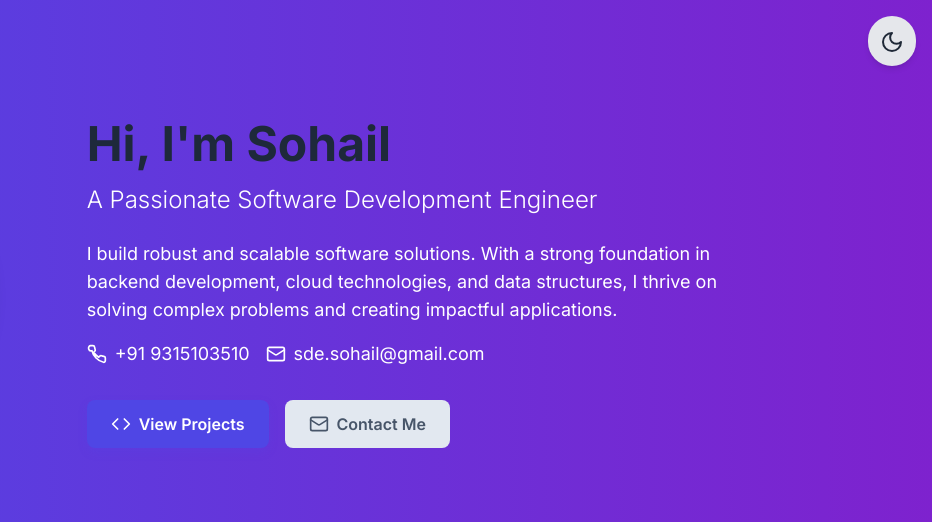
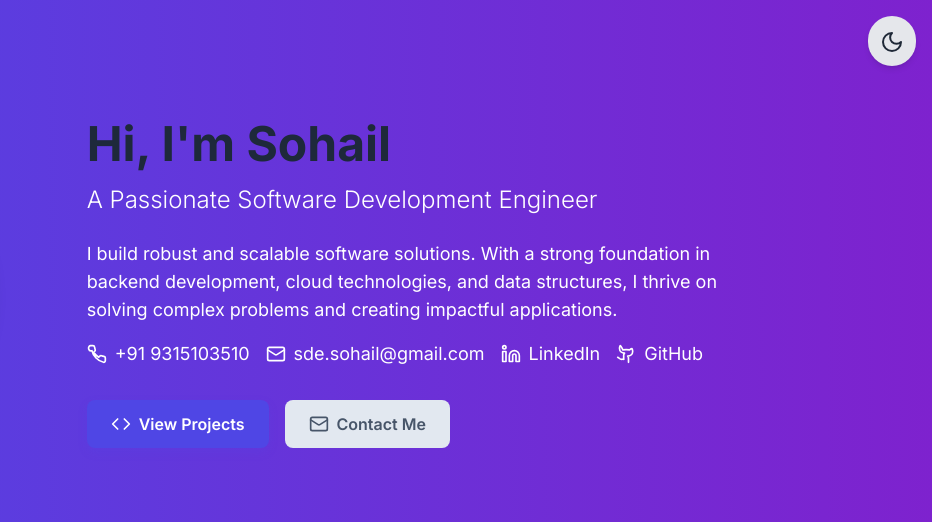
Before and after one commit to sohailali26/sohailali26.github.io, a plain HTML site: page index.html in a window 1280 px wide. Shown: the top 522 px of the page, 348-1280 px from the left. Drawn offline with nearby package versions, Linux system fonts and the light colour scheme.

Commit message:
Update index.html

```diff
--- a/index.html
+++ b/index.html
@@ -173,20 +173,20 @@
     <!-- Header/Hero Section -->
     <header class="bg-gradient-to-r from-indigo-600 to-purple-700 text-white py-16 md:py-24">
         <!-- Adjusted container for mobile layout control -->
-        <div class="container flex flex-col md:flex-row justify-between md:items-center">
+        <div class="container flex flex-col md:flex-row justify-between md:items-center text-left">
             <!-- Profile Photo (order-first on mobile, self-end for right alignment) -->
             <div class="w-64 h-64 md:w-80 md:h-80 flex-shrink-0 rounded-full overflow-hidden border-4 border-white shadow-lg mb-8 md:mb-0 order-first md:order-none self-end">
                 <img src="https://raw.githubusercontent.com/sohailali26/portfolio/main/profile.PNG" alt="Your Portrait" class="w-full h-full object-cover">
             </div>
             <!-- Text Content (order-last on mobile, text-left for alignment) -->
-            <div class="md:w-2/3 order-last md:order-none text-left">
+            <div class="md:w-2/3 order-last md:order-none">
                 <h1 class="text-4xl md:text-5xl font-extrabold mb-4 leading-tight animate-fade-in-up">Hi, I'm Sohail</h1>
                 <p class="text-xl md:text-2xl font-light mb-6">A Passionate Software Development Engineer</p>
                 <p class="text-lg mb-4 max-w-2xl mx-auto md:mx-0">
                     I build robust and scalable software solutions. With a strong foundation in backend development, cloud technologies, and data structures, I thrive on solving complex problems and
                     creating impactful applications.
                 </p>
-                <div class="flex flex-col sm:flex-row justify-start gap-4 mb-8">
+                <div class="flex flex-col sm:flex-row items-center sm:items-start justify-center md:justify-start gap-4 mb-8">
                     <p class="text-lg flex items-center">
                         <svg xmlns="http://www.w3.org/2000/svg" width="20" height="20" viewBox="0 0 24 24" fill="none" stroke="currentColor" stroke-width="2" stroke-linecap="round" stroke-linejoin="round" class="lucide lucide-phone icon"><path d="M22 16.92v3a2 2 0 0 1-2.18 2.02 15.97 15.97 0 0 1-8.83-5.07 15.97 15.97 0 0 1-5.07-8.83A2 2 0 0 1 4.11 2h3a2 2 0 0 1 2 1.72 12.84 12.84 0 0 0 .7 2.81 2 2 0 0 1-.45 2.11L8.09 9.91a16 16 0 0 0 6 6l1.27-1.27a2 2 0 0 1 2.11-.45 12.84 12.84 0 0 0 2.81.7A2 2 0 0 1 22 16.92z"/></svg>
                         +91 9315103510
@@ -195,6 +195,14 @@
                         <svg xmlns="http://www.w3.org/2000/svg" width="20" height="20" viewBox="0 0 24 24" fill="none" stroke="currentColor" stroke-width="2" stroke-linecap="round" stroke-linejoin="round" class="lucide lucide-mail icon"><rect width="20" height="16" x="2" y="4" rx="2"/><path d="m22 7-8.97 5.7a1.94 1.94 0 0 1-2.06 0L2 7"/></svg>
                         sde.sohail@gmail.com
                     </p>
+                    <a href="https://www.linkedin.com/in/sohail1999/" target="_blank" class="text-lg flex items-center">
+                        <svg xmlns="http://www.w3.org/2000/svg" width="20" height="20" viewBox="0 0 24 24" fill="none" stroke="currentColor" stroke-width="2" stroke-linecap="round" stroke-linejoin="round" class="lucide lucide-linkedin icon"><path d="M16 8a6 6 0 0 1 6 6v7h-4v-7a2 2 0 0 0-2-2 2 2 0 0 0-2 2v7h-4v-7a6 6 0 0 1 6-6z"/><rect width="4" height="12" x="2" y="9"/><circle cx="4" cy="4" r="2"/></svg>
+                        LinkedIn
+                    </a>
+                    <a href="https://github.com/sohailali26/" target="_blank" class="text-lg flex items-center">
+                        <svg xmlns="http://www.w3.org/2000/svg" width="20" height="20" viewBox="0 0 24 24" fill="none" stroke="currentColor" stroke-width="2" stroke-linecap="round" stroke-linejoin="round" class="lucide lucide-github icon"><path d="M15 22v-4a4.8 4.8 0 0 0-1-3.5c3 0 6-2 6-5.5.08-1.25-.27-2.44-.78-3.46 0 0-1 0-3 1.5-2.64-.5-5.36-.5-8 0C6 2 5 2 5 2c-.55 1.02-.9 2.22-.78 3.47 0 3.5 3 5.5 6 5.5-.39.49-.68 1.05-.85 1.65-.17.6-.22 1.23-.15 1.85v4"/><path d="M9 18c-4.51 2-5-2-7-2"/></svg>
+                        GitHub
+                    </a>
                 </div>
                 <div class="flex flex-col sm:flex-row justify-start gap-4">
                     <a href="#projects" class="btn-primary">
```
